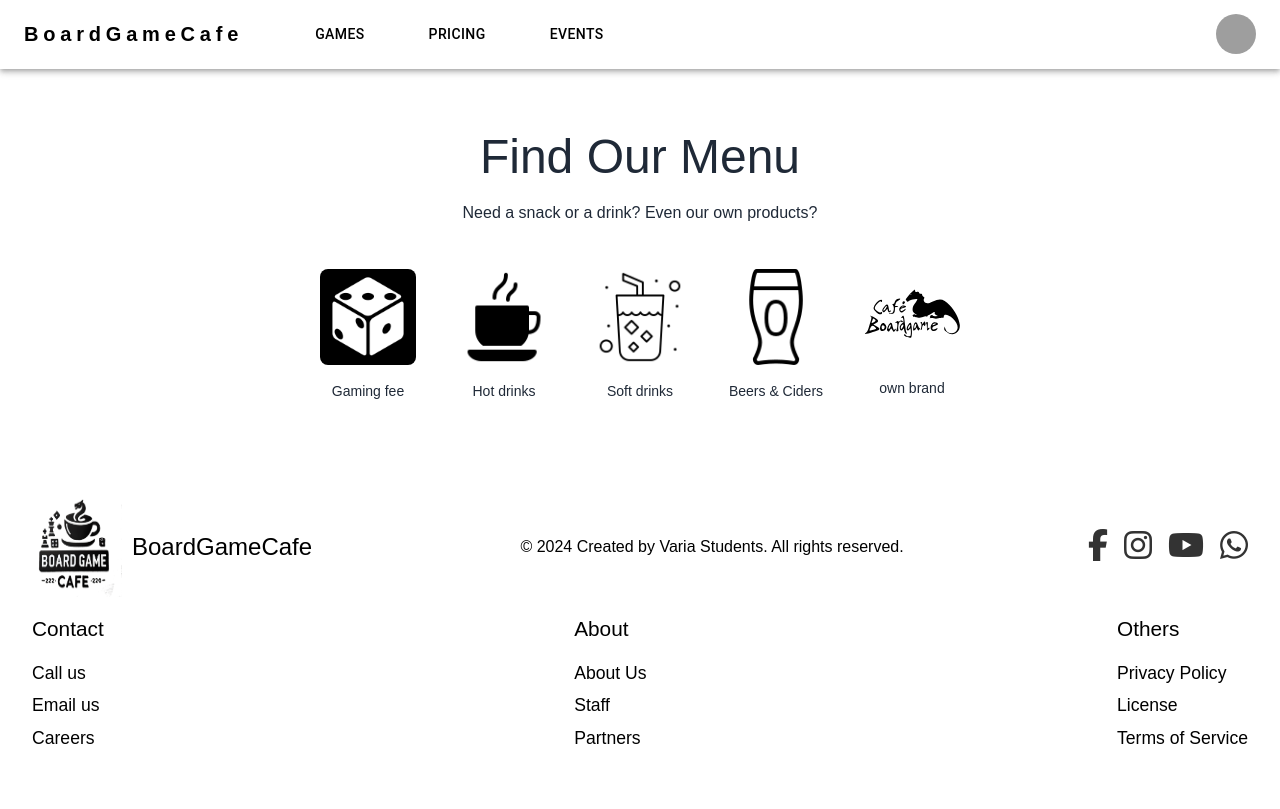
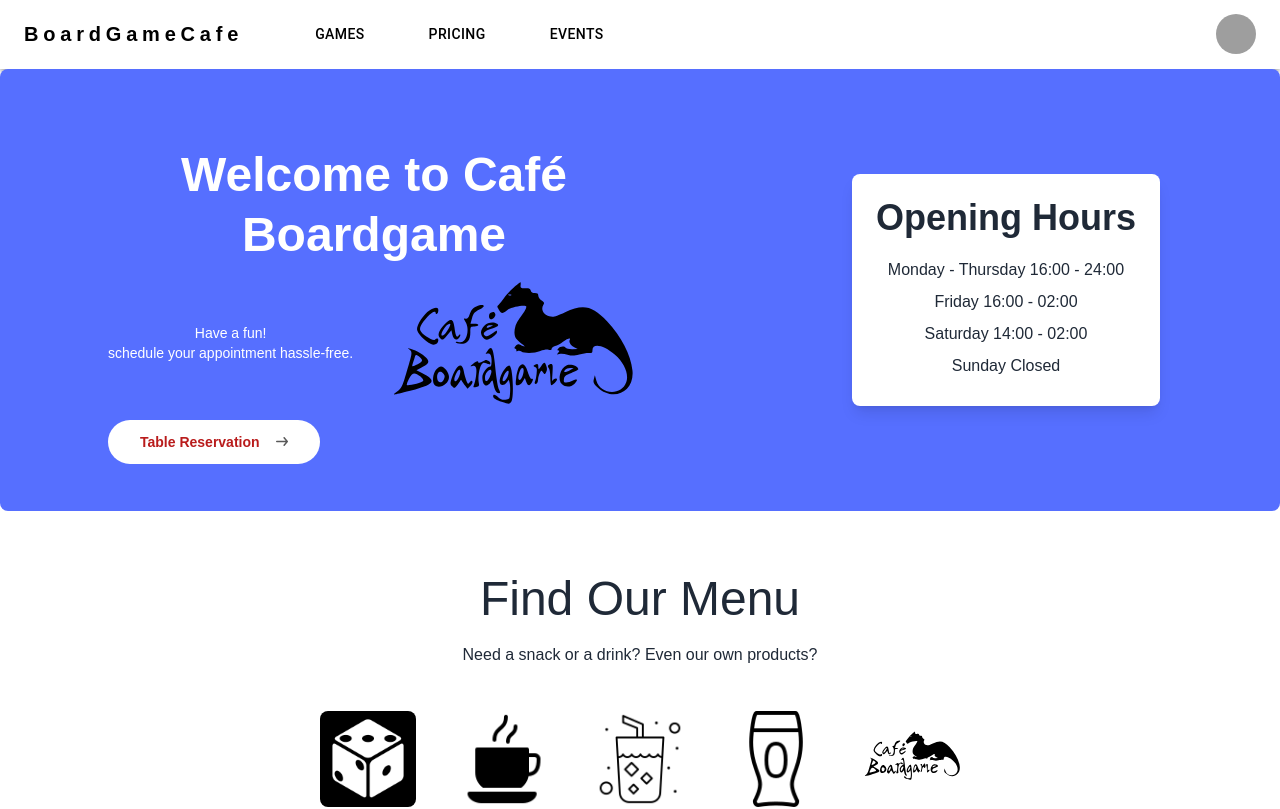
Before and after one commit to RychkovIurii/boardgamecafe, a React (Vite) app in the folder frontend/cafe-front/: page /pricing in a window 1280 px wide. Shown: the top 809 px of the page. Built offline with nearby package versions, Linux system fonts and the light colour scheme; grey boxes are pictures that could not be loaded.

Commit message:
added HeroJina, style

```diff
--- /dev/null
+++ b/frontend/cafe-front/components/HeroJina.jsx
@@ -0,0 +1,38 @@
+import React from 'react'
+import { assets } from '../assets/menu_icon_assets/assets'
+
+const HeroJina = () => {
+    return (
+        <div className='flex flex-col md:flex-row flex-wrap bg-primary rounded-lg px-6 md:px-10 lg:px-20'>
+            {/* ----------left side---------- */}
+            <div className='md:w-1/2 flex flex-col items-start justify-center gap-4 py-8 m-auto md:py-[6vw] md:mb-[-30px] pl-7'>
+                <p className='text-3xl md:text-4xl lg:text-5xl text-white font-semibold leading-tight md:leading-tight lg:leading-tight'>Welcome to Café Boardgame</p>
+                <div className='flex flex-col md:flex-row items-center gap-10 text-white text-sm font-light' >
+
+                    <p className='hidden sm:block'>Have a fun! <br />  schedule your appointment hassle-free.</p>
+                    <img className='w-60' src={assets.logo} alt="" />
+
+                </div >
+                <a href='#table-booking' className='flex items-center gap-4 bg-white px-8 py-3 rounded-full text-red-700 font-bold text-sm m-auto md:m-0 hover:scale-105 transition-all duration-300'>
+                    Table Reservation <img className='w-3' src={assets.arrow_icon} />
+                </a>
+            </div>
+            {/* ----------right side---------- */}
+            <div className="md:w-1/2 flex items-center justify-end py-10 pr-10">
+                <div className="bg-white text-gray-800 rounded-lg shadow-lg p-6 w-70">
+                    <h2 className="text-3xl md:text-4xl lg:text-4xl font-bold mb-4">Opening Hours</h2>
+                    <ul className="text-md leading-loose">
+                        <li>Monday - Thursday 16:00 - 24:00 </li>
+                        <li>Friday 16:00 - 02:00</li>
+                        <li>Saturday 14:00 - 02:00 </li>
+                        <li>Sunday Closed</li>
+                    </ul>
+                </div>
+            </div>
+        </div >
+
+
+    )
+}
+
+export default HeroJina
--- a/frontend/cafe-front/routes/Pricing.jsx
+++ b/frontend/cafe-front/routes/Pricing.jsx
@@ -1,5 +1,6 @@
 import React from 'react'
 import Navbar from '../components/Navbar';
+import HeroJina from '../components/HeroJina';
 import Footer from '../components/Footer';
 import MenuIcon from '../components/MenuIcon';
 
@@ -8,6 +9,7 @@ const Pricing = () => {
     return (
         <div>
             <Navbar />
+            <HeroJina />
             <MenuIcon />
             <Footer />
         </div>
--- a/frontend/cafe-front/tailwind.config.js
+++ b/frontend/cafe-front/tailwind.config.js
@@ -3,7 +3,8 @@ export default {
   content: [
     "./index.html",
     "./src/**/*.{js,ts,jsx,tsx}",
-    "./components/**/*.{js,ts,jsx,tsx}"
+    "./components/**/*.{js,ts,jsx,tsx}",
+    "./routes/**/*.{js,ts,jsx,tsx}"
   ],
   theme: {
     extend: {
```
